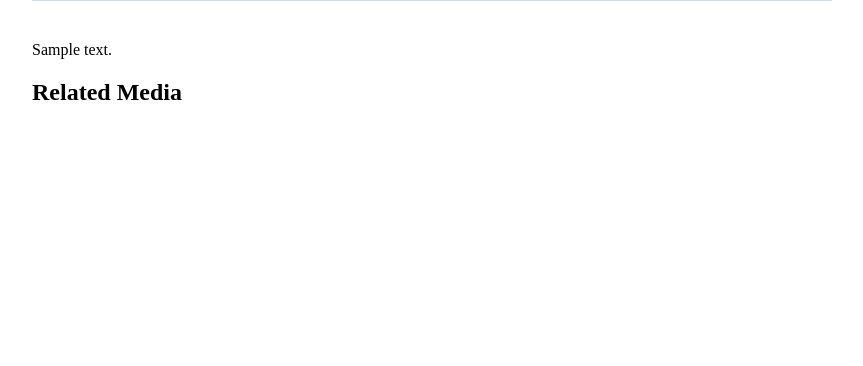
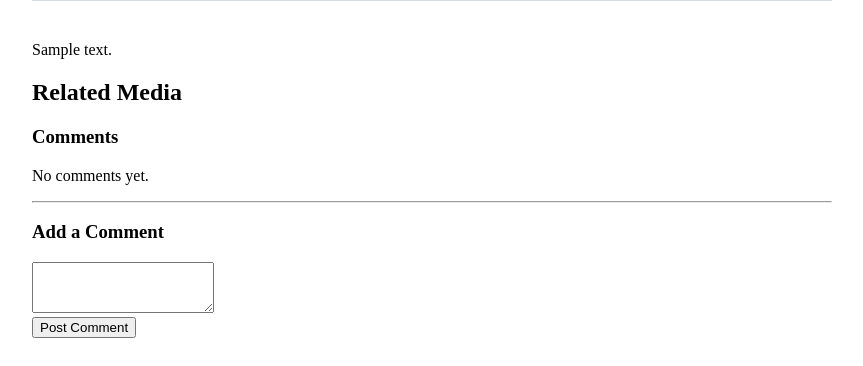
Before and after one commit to mamadkhezri/Zab, a Django app: a page that uses posts/templates/posts/detail_post.html in a window 1280 px wide. Shown: the part 722-1088 px from the top of the page, without its empty margins (208-1071 px from the left). Before the commit the page ends 822 px from the top, so only its background shows below. Run offline with Django 4.2, Linux system fonts and the light colour scheme; tables that the repository leaves empty hold one stand-in row (values such as "Sample post"); grey boxes marked "Sample" are stand-in pictures.

Commit message:
comment system

```diff
--- a/posts/admin.py
+++ b/posts/admin.py
@@ -1,8 +1,11 @@
 from django.contrib import admin
-from .models import Post
+from .models import Post, Comment
 # Register your models here.
 
 @admin.register(Post)
 class PostAdmin(admin.ModelAdmin):
 	prepopulated_fields = {'slug':('title',)}
 	list_display = ('author', 'slug', 'created_date')
+
+
+admin.site.register(Comment)
--- a/posts/forms.py
+++ b/posts/forms.py
@@ -1,5 +1,5 @@
 from django import forms
-from .models import Post
+from .models import Post, Comment
 
 class PostUpdateForm(forms.ModelForm):
 	class Meta:
@@ -12,3 +12,9 @@ class PostCreateForm(forms.ModelForm):
 	class Meta:
 		model = Post
 		fields = ('image','title','content', 'upload', )
+
+
+class CommentCreateForm(forms.ModelForm):
+    class Meta:
+        model = Comment
+        fields = ['comment']
--- a/posts/models.py
+++ b/posts/models.py
@@ -30,3 +30,13 @@ class Post(models.Model):
 
     def get_absolute_url(self):
 	    return reverse('posts:post_detail', args=(self.pk , self.slug))
+
+
+
+class Comment(models.Model):
+    author= models.ForeignKey(User, on_delete=models.CASCADE, related_name='author_comments')
+    post= models.ForeignKey(Post, on_delete=models.CASCADE, related_name='post_comments')
+    reply = models.ForeignKey('self', on_delete=models.CASCADE, related_name='replay_comments', blank=True, null=True)
+    is_replay= models.BooleanField(default=False)
+    comment= models.TextField(max_length=400)
+    created = models.DateTimeField(auto_now_add=True)
--- a/posts/templates/posts/detail_post.html
+++ b/posts/templates/posts/detail_post.html
@@ -78,7 +78,31 @@
         <div class="post-media">
             <h2>Related Media</h2>
         </div>
-    {% endblock %}
+
+        <h3>Comments</h3>
+<div class="list-group">
+    {% for comment in comments %}
+        <div class="list-group-item">
+            <p class="mb-1">{{ comment.comment }}</p>
+            <small class="text-muted">Posted by {{ comment.author }} on {{ comment.created }}</small>
+        </div>
+    {% empty %}
+        <p>No comments yet.</p>
+    {% endfor %}
+</div>
+
+<hr>
+
+<h3>Add a Comment</h3>
+<form method="post" action="">
+    {% csrf_token %}
+    <div class="form-group">
+        <textarea class="form-control" name="content" rows="3"></textarea>
+    </div>
+    <button type="submit" class="btn btn-primary">Post Comment</button>
+</form>
+
+{% endblock %}
     </div>
 </body>
 </html>
--- a/posts/views.py
+++ b/posts/views.py
@@ -5,17 +5,47 @@ from django.shortcuts import render, redirect, get_object_or_404
 from django.views import View
 from django.contrib import messages
 from .models import Post
-from .forms import PostUpdateForm, PostCreateForm
+from .forms import PostUpdateForm, PostCreateForm, CommentCreateForm
 from django.utils.text import slugify
 from django.contrib.auth.mixins import LoginRequiredMixin
+from django.contrib.auth.decorators import login_required
+from django.utils.decorators import method_decorator
 
 # Create your views here.
 
 
 class PostDetailView(View):
+    form_class = CommentCreateForm
+
     def get(self, request, post_id, post_slug):
-        post = get_object_or_404(Post, pk=post_id, slug=post_slug)
-        return render(request, 'posts/detail_post.html', {'post': post})
+        post_instance = get_object_or_404(Post, pk=post_id, slug=post_slug)
+        comments = post_instance.post_comments.filter(is_replay=False)
+        form = self.form_class()
+
+        return render(request, 'posts/detail_post.html', {
+            'post': post_instance,
+            'comments': comments,
+            'form': form
+        })
+
+    @method_decorator(login_required)
+    def post(self, request, post_id, post_slug):
+        post_instance = get_object_or_404(Post, pk=post_id, slug=post_slug)
+        form = self.form_class(request.POST)
+        if form.is_valid():
+            new_comment = form.save(commit=False)
+            new_comment.author = request.user
+            new_comment.post = post_instance
+            new_comment.save()
+            messages.success(request, 'Your comment has been submitted successfully.', extra_tags='success')
+            return redirect('posts:post_detail', post_id=post_id, post_slug=post_slug)
+
+        comments = post_instance.comments.filter(is_replay=False)
+        return render(request, 'posts/detail_post.html', {
+            'post': post_instance,
+            'comments': comments,
+            'form': form
+        })
 
 
 
```
Also changed, not shown: accounts/migrations/0003_alter_relation_from_author_alter_relation_to_author.py (added), posts/migrations/0003_comment.py (added), posts/migrations/0004_rename_create_comment_created_alter_comment_author_and_more.py (added).
